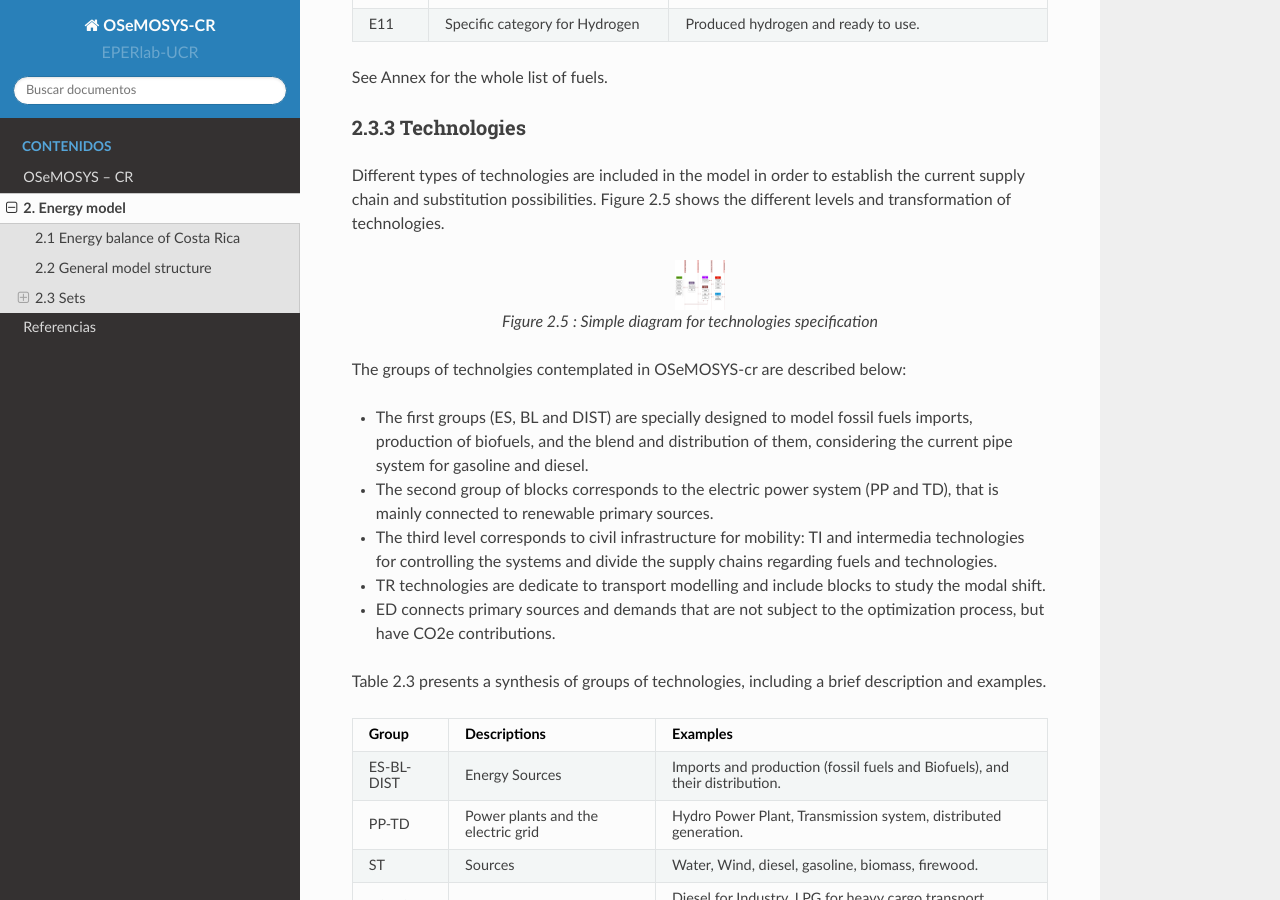
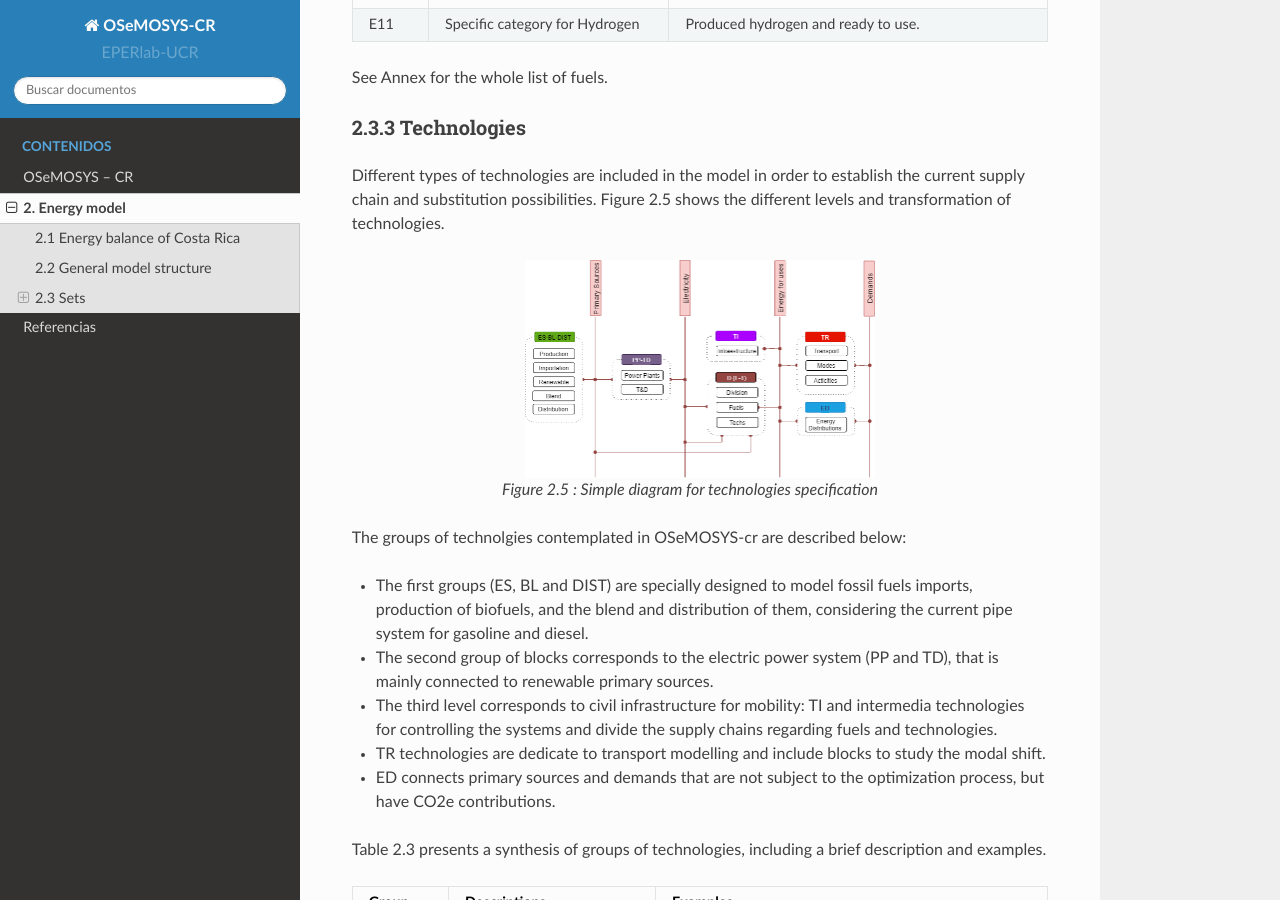
Before and after one commit to EPERLab/OSeMOSYS-CR, a Sphinx documentation site: the page built from docs/02EnergyModel.rst, in a window 1280 px wide and 900 px high, scrolled down 3581 px. Built offline with Sphinx 7.4.7 and the Read the Docs theme 2.0.0, drawn with Linux system fonts in a browser that asks for light colours.

Commit message:
Update 02EnergyModel.rst

```diff
--- a/docs/02EnergyModel.rst
+++ b/docs/02EnergyModel.rst
@@ -163,9 +163,7 @@ Different types of technologies are included in the model in order to establish
 
 .. figure:: img/Techs.png
    :align:   center
-   :height: 100px
-   :width: 100 px
-   :scale: 50 %
+   :scale: 50
 
    Figure 2.5 : Simple diagram for technologies specification
 
```
